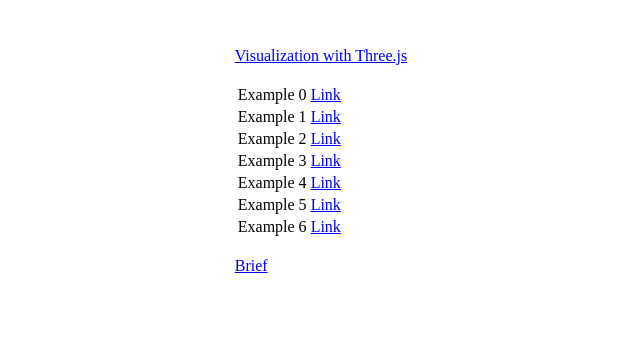
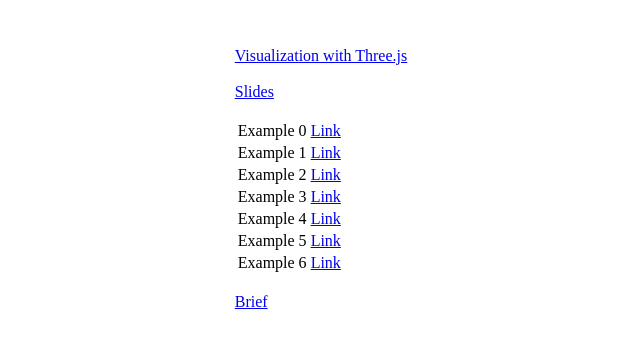
Before and after one commit to visualthree/visualthree.github.io, a plain HTML site: page index.html in a window 1280 px wide. Shown: the whole page, without its empty margins (319-959 px from the left). Drawn offline with Linux system fonts and the light colour scheme.

Commit message:
Update slides

```diff
--- a/index.html
+++ b/index.html
@@ -8,6 +8,9 @@
 <table align="center"><tr><td>
 
 <a href="https://sa2019.siggraph.org/attend/courses/session/26/details/28">Visualization with Three.js</a>
+<br>
+<br>
+<a href="slides.pdf">Slides</a>
 <br>
 <br>
 <table>
```
